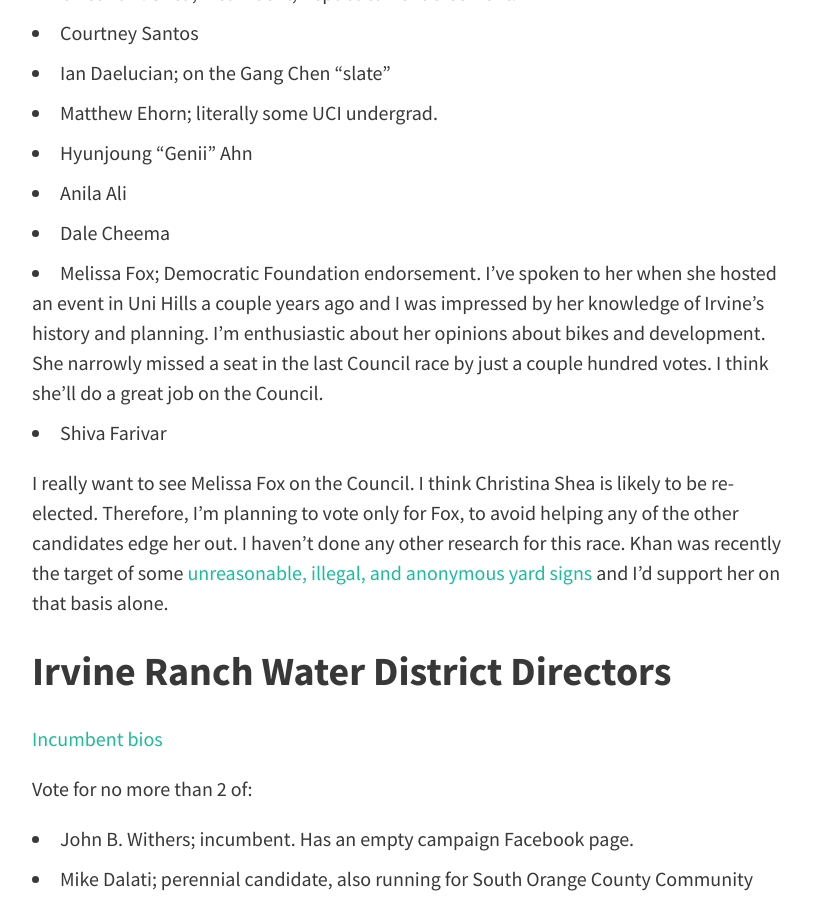
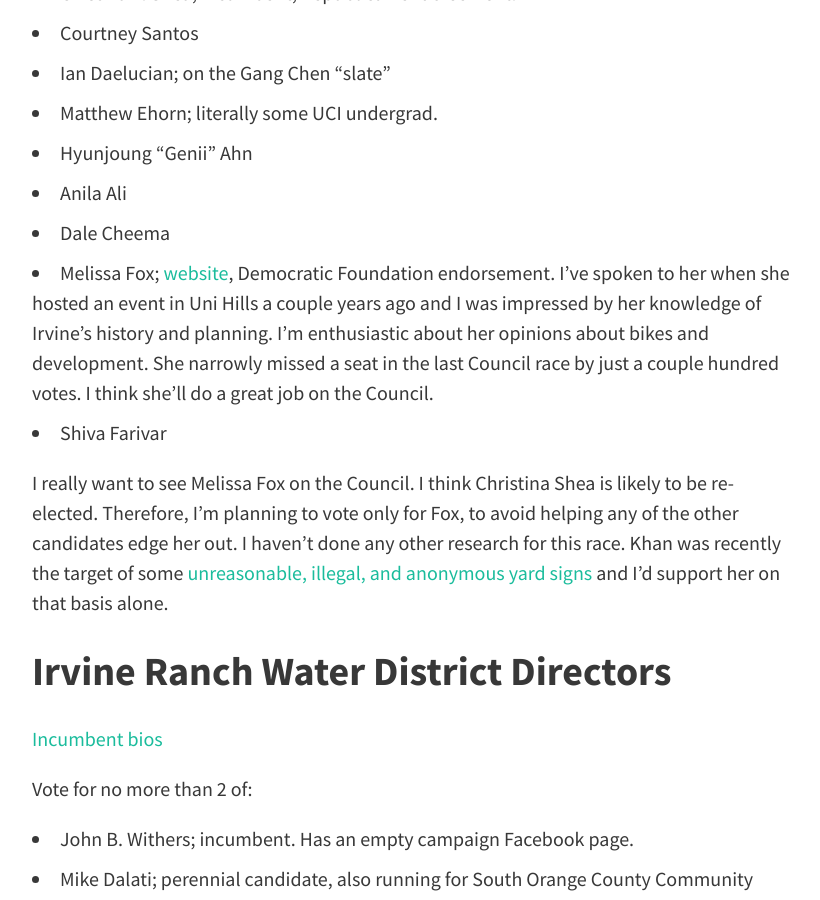
Before and after one commit to tdsmith/blog, a Jekyll site: the page built from _posts/2016-10-15-how-tims-voting.markdown, in a window 1280 px wide and 900 px high, scrolled down 4786 px. Shown: the whole window, without its empty margins (224-1044 px from the left). Built offline with Jekyll 4.4.1, drawn with Linux system fonts in a browser that asks for light colours; nearby versions of some CDN libraries; some of the changed text lies outside the part shown.

Commit message:
Add Gaido website link

```diff
--- a/_posts/2016-10-15-how-tims-voting.markdown
+++ b/_posts/2016-10-15-how-tims-voting.markdown
@@ -62,7 +62,7 @@
 * Katherine Daigle; perennial candidate, no website, LinkedIn still says she's running for Assembly. (Daigle was running for 74th AD as a Republican until she lost the primary.)
 * Gang Chen; some [skinny nerd](http://www.gangchenusa.com/), no government experience, has lots of yard signs. [Questionable 1st Amendment credentials](http://www.theliberaloc.com/2016/08/25/irvines-gang-chen-files-fppc-complaint-against-theliberaloc-and-irvine-community-news-views/). Doing lots of outreach to the Chinese community. Running as a center-right candidate. Wildly attacking Gaido as "too radical" and Wagner as "a career politician". Did a bunch of [stupid saber-rattling](http://www.ocregister.com/articles/recall-712641-park-great.html) about a recall effort in the spring.
 * David Chey; [oh my god](http://www.latimes.com/socal/coastline-pilot/opinion/tn-cpt-me-panhandler-hansen-20160714-16-story.html), how did he even get on the ballot
-* Mary Ann Gaido; council member 1976 - 1984, Democrat. Lost narrowly to Steven Choi in 2014. Really awful logo. Sierra Club endorsement.
+* Mary Ann Gaido; [website](https://maryanngaido.com/), council member 1976 - 1984, Democrat. Lost narrowly to Steven Choi in 2014. Really awful logo. Sierra Club endorsement.
 
 I'm skeptical about all of these candidates. I do not understand the hysteria about growth and traffic that seems to be sweeping Irvine. The traffic's fine. Growth can be healthy.
 
@@ -93,7 +93,7 @@
 * Hyunjoung "Genii" Ahn
 * Anila Ali
 * Dale Cheema
-* Melissa Fox; Democratic Foundation endorsement. I've spoken to her when she hosted an event in Uni Hills a couple years ago and I was impressed by her knowledge of Irvine's history and planning. I'm enthusiastic about her opinions about bikes and development. She narrowly missed a seat in the last Council race by just a couple hundred votes. I think she'll do a great job on the Council.
+* Melissa Fox; [website](https://votemelissafox.com/), Democratic Foundation endorsement. I've spoken to her when she hosted an event in Uni Hills a couple years ago and I was impressed by her knowledge of Irvine's history and planning. I'm enthusiastic about her opinions about bikes and development. She narrowly missed a seat in the last Council race by just a couple hundred votes. I think she'll do a great job on the Council.
 * Shiva Farivar
 
 I really want to see Melissa Fox on the Council. I think Christina Shea is likely to be re-elected. Therefore, I'm planning to vote only for Fox, to avoid helping any of the other candidates edge her out. I haven't done any other research for this race. Khan was recently the target of some [unreasonable, illegal, and anonymous yard signs](http://www.orangejuiceblog.com/2016/10/illegal-or-worse-and-racist-signs-attacking-two-council-candidates-appear-on-irvine-streets/) and I'd support her on that basis alone.
```
